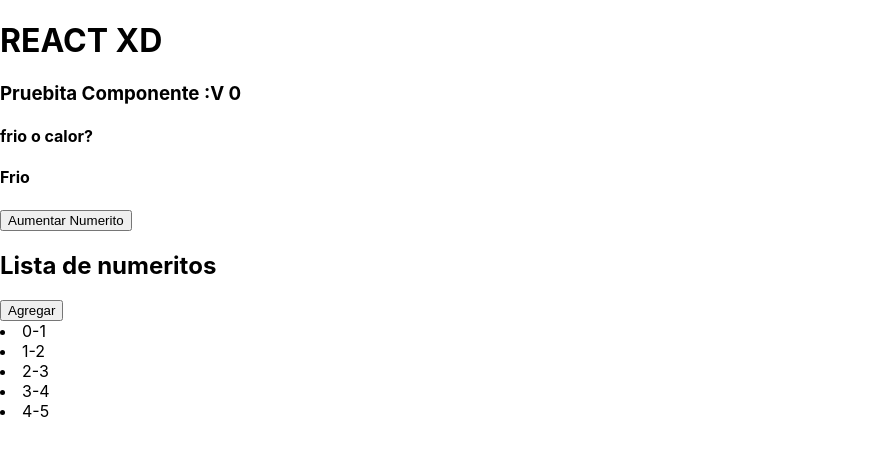
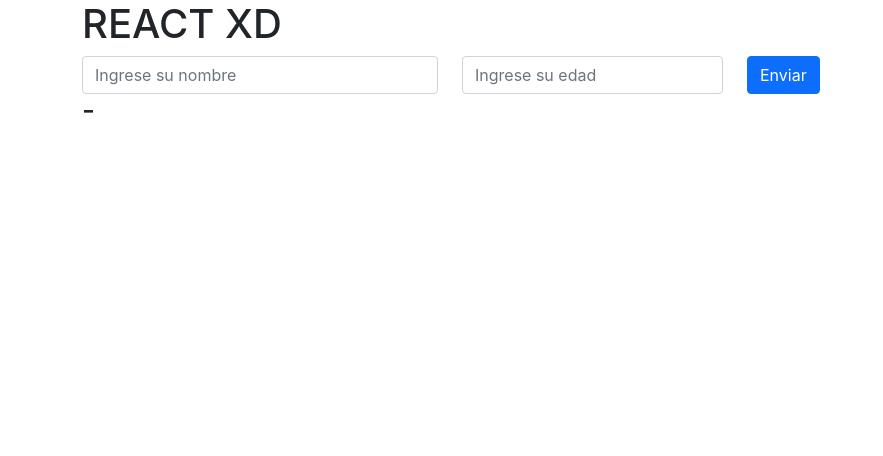
Before and after one commit to dafaak/react, a React (Create React App) app in the folder isr-app/: page / in a window 1280 px wide. Shown: the top 456 px of the page, without its empty margins (0-883 px from the left). Built offline with nearby package versions, Linux system fonts and the light colour scheme.

Commit message:
forms basicos

```diff
--- a/isr-app/public/index.html
+++ b/isr-app/public/index.html
@@ -24,6 +24,7 @@
       work correctly both with client-side routing and a non-root public URL.
       Learn how to configure a non-root public URL by running `npm run build`.
     -->
+    <link href="https://cdn.jsdelivr.net/npm/bootstrap@5.0.2/dist/css/bootstrap.min.css" rel="stylesheet" integrity="sha384-EVSTQN3/azprG1Anm3QDgpJLIm9Nao0Yz1ztcQTwFspd3yD65VohhpuuCOmLASjC" crossorigin="anonymous">
     <title>React App</title>
   </head>
   <body>
--- a/isr-app/src/App.js
+++ b/isr-app/src/App.js
@@ -1,13 +1,17 @@
 import Contador from "./components/Contador";
 import Lista from "./components/lista";
+import {Formulario} from "./components/formulario";
+
 function App() {
     return (
-        <div>
+        <div className={"container"}>
             <h1>REACT XD</h1>
-            <Contador>
-            </Contador>
-            <Lista>
-            </Lista>
+            <Formulario>
+            </Formulario>
+            {/*<Contador>*/}
+            {/*</Contador>*/}
+            {/*<Lista>*/}
+            {/*</Lista>*/}
         </div>
     );
 }
--- /dev/null
+++ b/isr-app/src/components/formulario.js
@@ -0,0 +1,44 @@
+import React, {Fragment, useState} from "react";
+
+
+export const Formulario = () => {
+    const [datos, setDatos] = useState({nombre: "", edad: ""})
+    const handleInputChange = (event) => {
+        // console.log(event.target.value)
+        setDatos({
+            ...datos,
+            [event.target.name]: event.target.value
+        })
+    }
+
+    const enviarDatos = (event) => {
+        event.preventDefault();
+        console.log(datos.nombre + ' ' + datos.edad);
+    }
+    return (
+        <Fragment>
+            <form className={"row"} onSubmit={enviarDatos}>
+                <div className={"col-md-4"}>
+                    <input type="text"
+                           name={"nombre"}
+                           placeholder={"Ingrese su nombre"}
+                           className={"form-control"}
+                           onChange={handleInputChange}
+                    />
+                </div>
+                <div className={"col-md-3"}>
+                    <input type="text"
+                           name={"edad"}
+                           placeholder={"Ingrese su edad"}
+                           className={"form-control"}
+                           onChange={handleInputChange}
+                    />
+                </div>
+                <div className={"col-md-3"}>
+                    <button className={"btn  btn-primary"} type={"submit"}> Enviar</button>
+                </div>
+            </form>
+            <h3>{datos.nombre}-{datos.edad}</h3>
+        </Fragment>
+    );
+}
```
Also changed, not shown: 1 other file (tests, documents, lock files or other folders).
